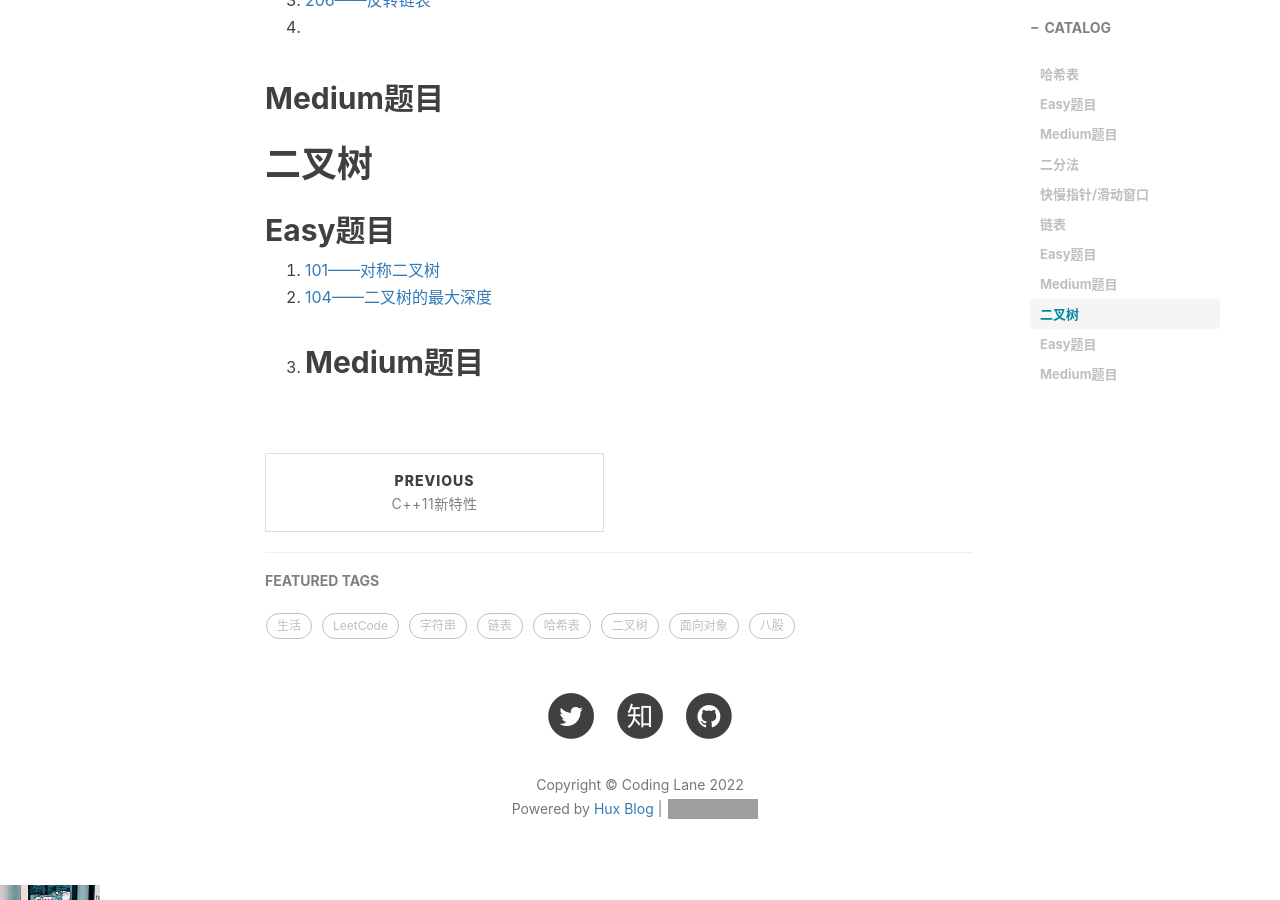
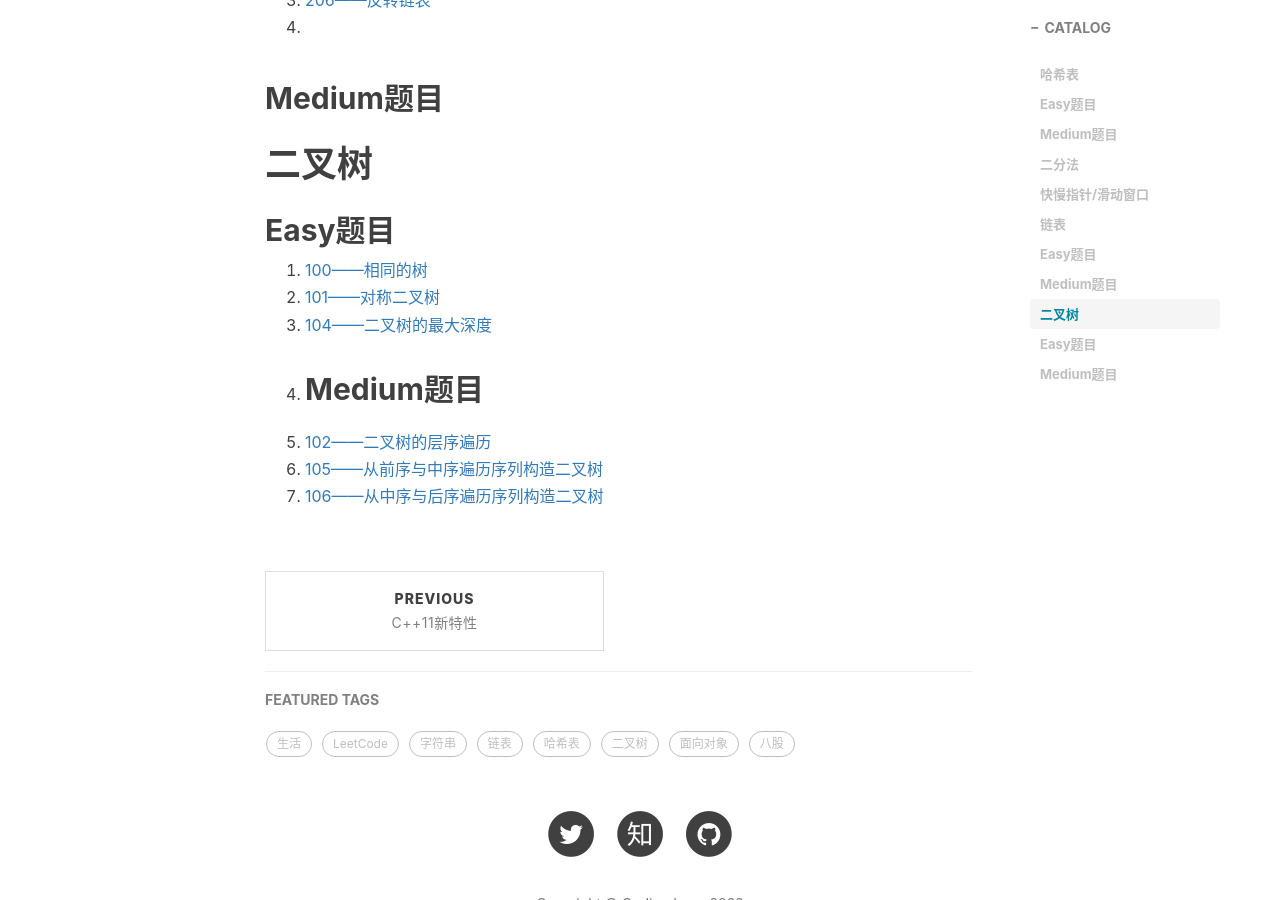
Before and after one commit to xie96808/xie96808.github.io, a Jekyll site: the page built from _posts/2022-05-22-刷题分类!.md, in a window 1280 px wide and 900 px high, scrolled down 1727 px. Built offline with Jekyll 4.4.1, drawn with Linux system fonts in a browser that asks for light colours; nearby versions of some CDN libraries; comment, search, counter and statistics services are not loaded; grey boxes are pictures that could not be loaded.

Commit message:
Update 2022-05-22-刷题分类!.md

```diff
--- a/_posts/2022-05-22-刷题分类!.md
+++ b/_posts/2022-05-22-刷题分类!.md
@@ -65,7 +65,12 @@ tags:								#标签
 
 ## Easy题目
 
-1. [101——对称二叉树](https://leetcode.cn/problems/symmetric-tree/)
-2. [104——二叉树的最大深度](https://leetcode.cn/problems/maximum-depth-of-binary-tree/)
-3.
+1. [100——相同的树](https://leetcode.cn/problems/same-tree/)
+2. [101——对称二叉树](https://leetcode.cn/problems/symmetric-tree/)
+3. [104——二叉树的最大深度](https://leetcode.cn/problems/maximum-depth-of-binary-tree/)
+4.
 ## Medium题目
+
+1. [102——二叉树的层序遍历](https://leetcode.cn/problems/binary-tree-level-order-traversal/)
+2. [105——从前序与中序遍历序列构造二叉树](https://leetcode.cn/problems/construct-binary-tree-from-preorder-and-inorder-traversal/)
+3. [106——从中序与后序遍历序列构造二叉树](https://leetcode.cn/problems/construct-binary-tree-from-inorder-and-postorder-traversal/)
```
